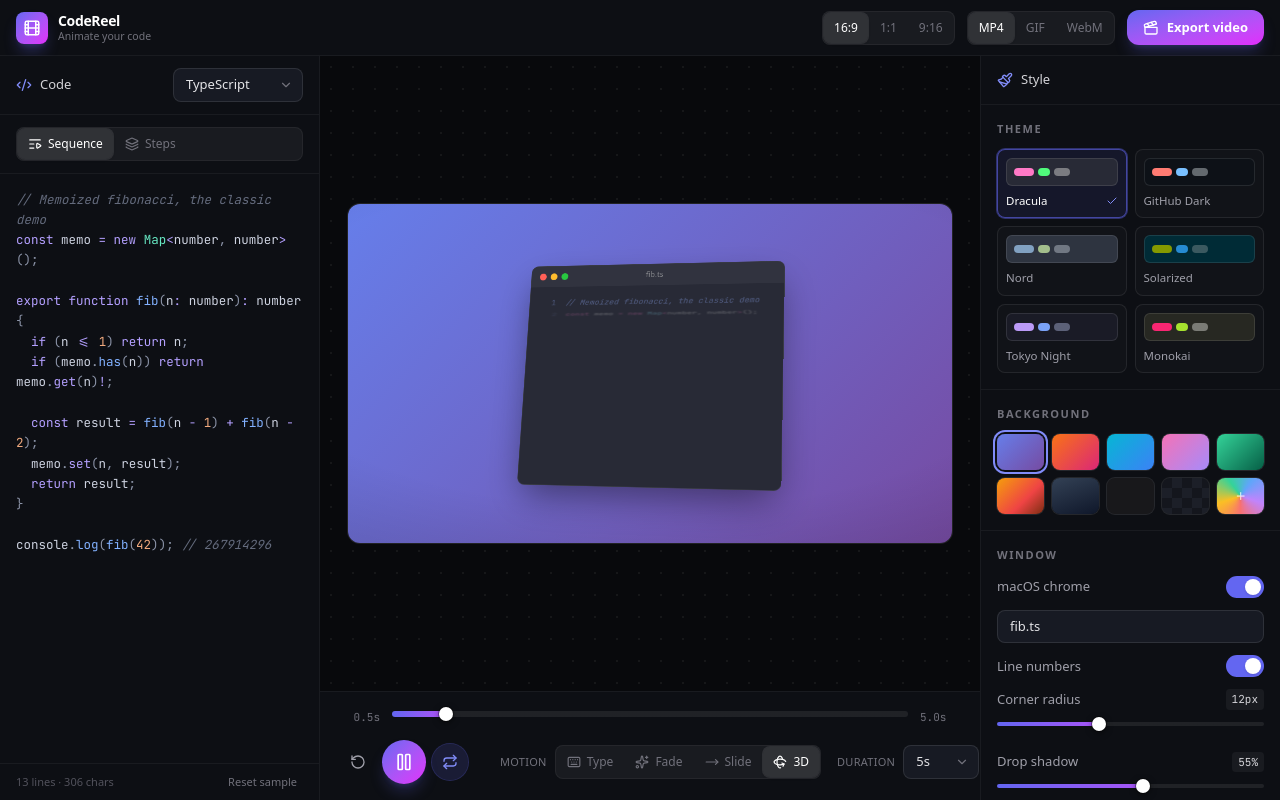
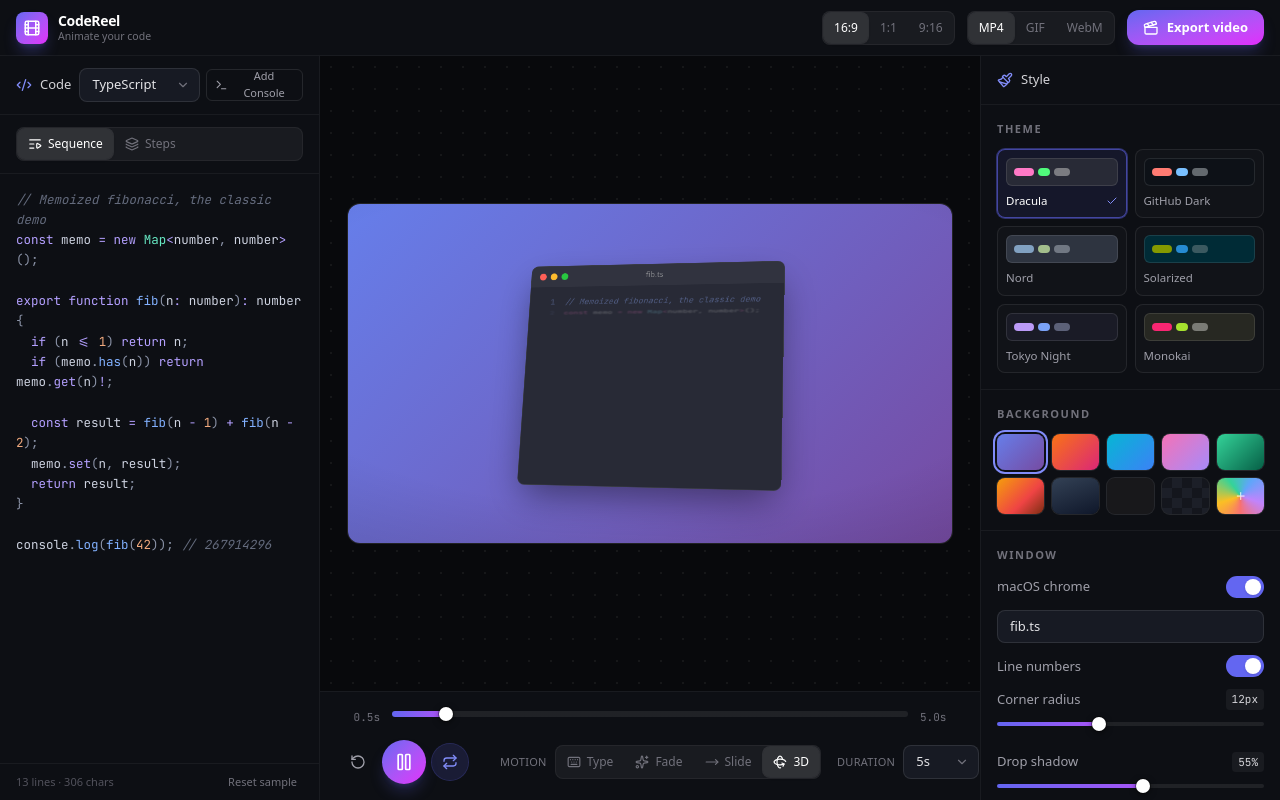
Before and after one commit to AyobamiH/CodeReel, a React (Vite) app: page / in a window 1280 px wide. Built offline with nearby package versions, Linux system fonts and the light colour scheme.

Commit message:
feat: console section (#10)

```diff
--- a/src/App.tsx
+++ b/src/App.tsx
@@ -13,6 +13,7 @@ import { ExportModal } from './components/ExportModal'
 const DEFAULT_SETTINGS: Settings = {
   mode: 'sequence',
   code: SAMPLES.typescript,
+  console: null,
   steps: makeDefaultSteps(),
   transition: 'diff',
   stepHold: 1.2,
@@ -51,7 +52,7 @@ export default function App() {
 
   // in steps mode the whole timeline drives the clock; in sequence mode, plain duration
   const timeline = useMemo(() => buildTimeline(settings), [settings])
-  const effectiveDuration = settings.mode === 'steps' ? timeline.total : settings.duration
+  const effectiveDuration = timeline.total
 
   const playback = usePlayback(effectiveDuration, settings.speed, settings.loop)
   const { restart, toggle, seek, pause, playTo } = playback
@@ -59,7 +60,7 @@ export default function App() {
   // editing content / switching language / mode restarts the take
   useEffect(() => {
     restart()
-  }, [settings.code, settings.steps, settings.language, settings.mode, restart])
+  }, [settings.code, settings.console, settings.steps, settings.language, settings.mode, restart])
 
   // keep the editor's active step in range
   useEffect(() => {
--- a/src/components/CodePanel.tsx
+++ b/src/components/CodePanel.tsx
@@ -1,4 +1,4 @@
-import { ChevronLeft, ChevronRight, Code2, Copy, Layers, ListVideo, Plus, Trash2 } from 'lucide-react'
+import { ChevronLeft, ChevronRight, Code2, Copy, Layers, ListVideo, Plus, Terminal, Trash2, X } from 'lucide-react'
 import type { InputMode, Language, Settings, Step, TransitionStyle } from '../lib/types'
 import { LANGUAGES, TRANSITIONS } from '../lib/types'
 import { SAMPLES, STEP_SAMPLE } from '../lib/samples'
@@ -83,12 +83,25 @@ export function CodePanel({
           <Code2 className="h-4 w-4 text-accent-400" />
           Code
         </div>
+        <div className="flex items-center gap-1.5">
           <Select
             className="w-[130px]"
             value={settings.language}
             options={LANGUAGES.map((l) => ({ value: l.id, label: l.label }))}
             onChange={(v) => onLanguage(v as Language)}
           />
+          {settings.mode === 'sequence' && settings.console === null && (
+            <button
+              type="button"
+              onClick={() => update({ console: '' })}
+              title="Add an animated console section"
+              className="flex h-8 cursor-pointer items-center gap-1.5 rounded-md border border-white/10 px-2 text-[11px] font-medium text-zinc-400 transition-colors hover:border-accent-500/50 hover:bg-accent-500/10 hover:text-accent-300"
+            >
+              <Terminal className="h-3.5 w-3.5" />
+              Add Console
+            </button>
+          )}
+        </div>
       </div>
 
       {/* input mode */}
@@ -193,6 +206,7 @@ export function CodePanel({
         </div>
       )}
 
+      <div className="flex min-h-0 flex-1 flex-col">
         <CodeEditor
           className="min-h-0 flex-1"
           value={settings.mode === 'steps' ? step?.code ?? '' : settings.code}
@@ -202,6 +216,32 @@ export function CodePanel({
           }
           placeholder="Paste your code here…"
         />
+        {settings.mode === 'sequence' && settings.console !== null && (
+          <div className="flex min-h-0 flex-1 flex-col border-t border-white/10">
+            <div className="flex items-center justify-between px-4 py-2">
+              <div className="flex items-center gap-2 text-[11px] font-medium uppercase tracking-wider text-emerald-400/80">
+                <Terminal className="h-3.5 w-3.5" />
+                Console
+              </div>
+              <button
+                type="button"
+                onClick={() => update({ console: null })}
+                title="Remove console section"
+                className="flex h-6 w-6 cursor-pointer items-center justify-center rounded text-zinc-500 transition-colors hover:bg-white/5 hover:text-zinc-200"
+              >
+                <X className="h-3.5 w-3.5" />
+              </button>
+            </div>
+            <CodeEditor
+              className="min-h-0 flex-1"
+              value={settings.console}
+              language="bash"
+              onChange={(v) => update({ console: v })}
+              placeholder="$ Add console output here…"
+            />
+          </div>
+        )}
+      </div>
 
       {/* steps mode: default transition + timing */}
       {settings.mode === 'steps' && (
--- a/src/components/PreviewCanvas.tsx
+++ b/src/components/PreviewCanvas.tsx
@@ -253,6 +253,37 @@ function typeInRows(nextLines: Token[][], status: LineStatus[], t: number, playi
   })
 }
 
+function revealConsoleRows(lines: Token[][], revealT: number, playing: boolean, ctx: RowCtx): ReactNode[] {
+  let total = 0
+  const starts = lines.map((line) => {
+    const start = total
+    total += lineLength(line) + 1
+    return start
+  })
+  const revealed = Math.floor(clamp01(revealT) * Math.max(1, total))
+  const done = revealT >= 1
+
+  return lines.map((line, i) => {
+    const len = lineLength(line)
+    const chars = done ? len : Math.max(0, Math.min(len, revealed - starts[i]))
+    const active = !done && revealed >= starts[i] && chars < len
+    return (
+      <div key={i} className="flex whitespace-pre">
+        <span style={{ color: ctx.caretColor }}>$ </span>
+        <span>
+          <TokenSpans tokens={sliceLine(line, chars)} colors={ctx.colors} fg={ctx.fg} />
+          {active && (
+            <span className={playing ? '' : 'caret-blink'} style={{ color: ctx.caretColor, marginLeft: 1 }}>
+              ▍
+            </span>
+          )}
+          {!done && <span className="invisible">{line.map((tok) => tok.s).join('').slice(chars)}</span>}
+        </span>
+      </div>
+    )
+  })
+}
+
 export function PreviewCanvas({
   settings,
   progress,
@@ -303,7 +334,34 @@ export function PreviewCanvas({
   // build the inner code rows for the current frame
   let rows: ReactNode
   if (!isSteps) {
-    rows = revealRows(seqLines, settings.animation, progress, playing, ctx)
+    const { phase, localT } = locate(timeline, progress)
+    const codeRows = phase.kind === 'console'
+      ? fullRows(seqLines, ctx)
+      : revealRows(seqLines, settings.animation, localT, playing, ctx)
+    rows = (
+      <>
+        <div style={{ minHeight: codeMinHeight }}>{codeRows}</div>
+        {settings.console !== null && (
+          <div
+            className="mt-5 overflow-hidden rounded-lg border border-white/10"
+            style={{
+              background: 'rgba(0,0,0,0.2)',
+              opacity: phase.kind === 'console' ? 1 : 0,
+              transform: phase.kind === 'console' ? undefined : 'translateY(10px)',
+              transition: 'opacity 180ms ease, transform 180ms ease',
+            }}
+          >
+            <div className="flex items-center gap-2 border-b border-white/10 px-3 py-2 text-[10px] font-medium uppercase tracking-[0.16em]" style={{ color: theme.lineNumber }}>
+              <span className="h-2 w-2 rounded-full bg-emerald-400" />
+              Console
+            </div>
+            <div className="px-3 py-3" style={{ minHeight: lineHeightPx * Math.max(1, tokenizeLines(settings.console, 'bash').length) + 24 }}>
+              {revealConsoleRows(tokenizeLines(settings.console, 'bash'), phase.kind === 'console' ? localT : 0, playing, ctx)}
+            </div>
+          </div>
+        )}
+      </>
+    )
   } else {
     const { phase, localT } = locate(timeline, progress)
     if (phase.kind === 'reveal') {
--- a/src/lib/timeline.ts
+++ b/src/lib/timeline.ts
@@ -1,7 +1,7 @@
 import type { Settings, TransitionStyle } from './types'
 
 export interface Phase {
-  kind: 'reveal' | 'hold' | 'trans'
+  kind: 'reveal' | 'hold' | 'trans' | 'console'
   /** the step index this phase resolves to (the step being revealed / held / arrived at) */
   step: number
   /** for 'trans': the step we are coming from */
@@ -33,6 +33,14 @@ export function resolveTransition(
 export function buildTimeline(settings: Settings): Timeline {
   const { steps, duration, stepHold, transitionDur, transition } = settings
   const phases: Phase[] = []
+
+  if (settings.mode === 'sequence') {
+    phases.push({ kind: 'reveal', step: 0, dur: Math.max(0.1, duration) })
+    if (settings.console !== null) {
+      phases.push({ kind: 'console', step: 0, dur: Math.max(0.1, duration * 0.45) })
+    }
+    return { phases, total: phases.reduce((s, p) => s + p.dur, 0) || 1 }
+  }
 
   phases.push({ kind: 'reveal', step: 0, dur: Math.max(0.1, duration) })
   phases.push({ kind: 'hold', step: 0, dur: Math.max(0, stepHold) })
--- a/src/lib/types.ts
+++ b/src/lib/types.ts
@@ -66,6 +66,7 @@ export interface Settings {
   // input
   mode: InputMode
   code: string
+  console: string | null
   steps: Step[]
   /** global default transition for steps that don't override it */
   transition: TransitionStyle
```
Also changed, not shown: 1 other file (tests, documents, lock files or other folders). Lines whose indentation alone changed are shown as unchanged.
